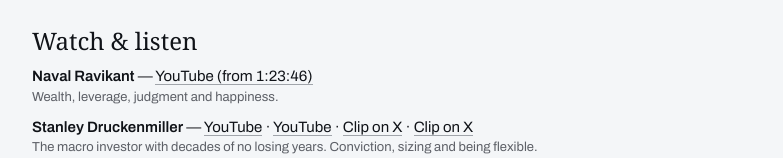
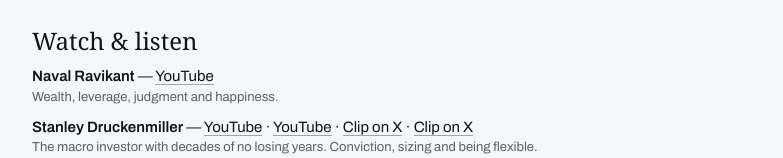
Before and after one commit to connolmj/bigblindcap, a React (Vite) app: page /shelf in a window 1280 px wide. Shown: the part 841-999 px from the top of the page, without its empty margins (248-1031 px from the left). Built offline with nearby package versions, Linux system fonts and the light colour scheme; no server answers; a web font is replaced by a local one.

Commit message:
Shelf: Naval video starts from the beginning
Co-Authored-By: Claude Opus 5.5 <noreply@anthropic.com>
Claude-Session: https://claude.ai/code/session_01E3ZjjyPXVRsPdAPw3dJKtN

```diff
--- a/src/pages/shelf/ShelfPage.tsx
+++ b/src/pages/shelf/ShelfPage.tsx
@@ -102,7 +102,7 @@ const VOICES: Voice[] = [
   {
     name: "Naval Ravikant",
     why: "Wealth, leverage, judgment and happiness.",
-    links: [{ label: "YouTube (from 1:23:46)", href: "https://www.youtube.com/watch?v=1-TZqOsVCNM&t=5026s" }],
+    links: [{ label: "YouTube", href: "https://www.youtube.com/watch?v=1-TZqOsVCNM" }],
   },
   {
     name: "Stanley Druckenmiller",
```
